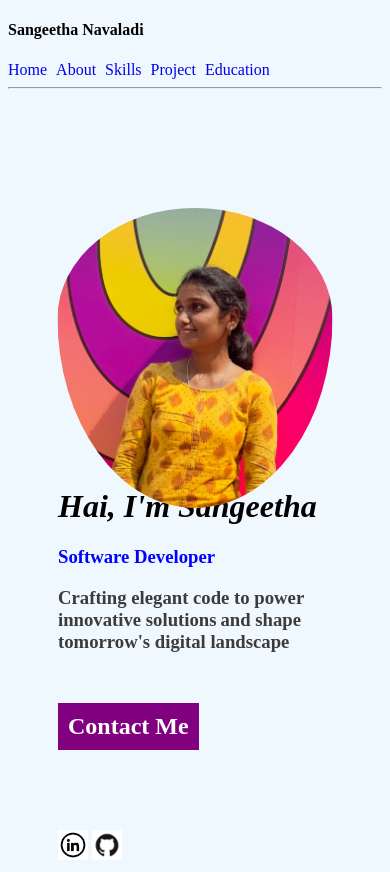
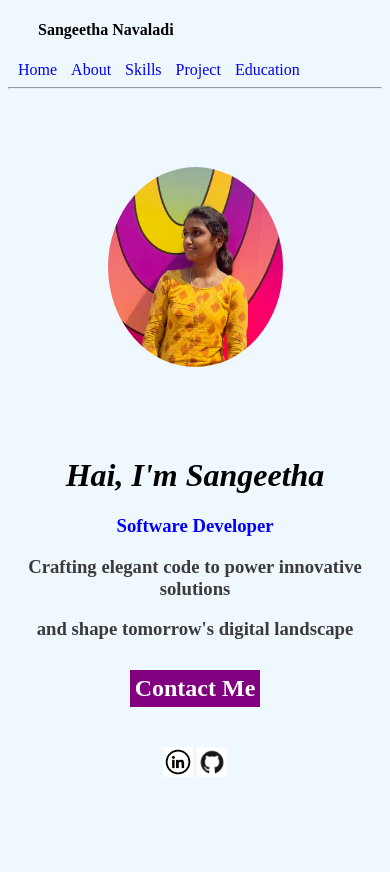
Before and after one commit to SangeethaNavaladi/Portfolio, a plain HTML site: page index.html in a window 390 px wide. After the commit the page ends 844 px from the top, so only its background shows below. Drawn offline with Linux system fonts and the light colour scheme.

Commit message:
style.css

```diff
--- a/style.css
+++ b/style.css
@@ -13,6 +13,9 @@ body{
 
 .first ul,li{
     display: inline;
+}
+.menu-toggle{
+    display: none;
 }
 
 h4{
@@ -49,13 +52,16 @@ h3{
 }
 .third{
     color: blue;
+    margin-left: 150px;
+}
+p{
+    margin-left: 150px;
 }
 
 .names{
     font-style: italic;
-}
-.names{
-    color: black;
+    margin-top: -140px;
+    margin-left: 150px;
 }
 
 .linkedin1 {
@@ -67,15 +73,17 @@ h3{
     width: 100%;
     height: auto;
     margin-top: 60px;
+    margin-left: 150px;
 }
 
 .contacts a{
     color: white;
     margin-top: 30px;
+    padding: 10px;
     background-color: purple;
-    padding: 10px;
     display: inline-block;
     text-decoration: none;
+    margin-left: 150px;
 }
 
 .github1 {
@@ -87,61 +95,141 @@ h3{
     width: 100%;
     height: auto;
     margin-top: 60px;
+    margin-left: 150px;
 }
 
-@media only screen and (max-width: 768px) {
-    body{
-        background-color: aliceblue;
-    }
-    .first{
-        background-color: aliceblue;
-        color: black;
-        display: inline;
-    }
-    .first a{
-        text-decoration: none;
+@media (max-width: 1024px) {
+    .first {
+        flex-direction: column;
+        text-align: center;
     }
 
-    .first ul,li{
-        display: inline;
+    .first ul {
+        margin: 10px 0 0 0;
+        padding: 0;
+        flex-direction: column;
+        align-items: center;
+        margin-left: 35%;
     }
 
-    h4{
-        display: block;
-        margin-left: 0px;
+    .first li {
+        margin: 10px 0;
+        margin-right: 10px;
+    }
+    .menu-toggle{
+        display: none;
     }
 
-    .first ul{
-        margin-left: -20px;
-    }
-    .first li{
-        margin-left: -20px;
+    .second {
+        padding: 50px 20px;
     }
 
     .photostyle {
-        border-radius: 50%;
-        height: 300px;
-        width: 275px;
-        position: absolute;
-        top: 40%;
-        left: 50%;
-        padding-top: 80px;
-        transform: translate(-50%, -50%);
-    }
-    .second{
-        padding: 200px;
-    }
-    h3{
-        color: #3c3b3b;
-    }
-    .text{
-        margin-top: -30px;
-        margin-left: 50px;
-    }
-    .text .third{
+        float: none;
+        margin: 20px auto;
         display: block;
     }
-    .text h3 {
-        display: inline;
+
+    .text, .third, p, .names, .linkedinlogo, .githublogo, .contacts a {
+        margin-left: 0;
+        text-align: center;
+        display: block;
+        margin-top: 20px;
+    }
+
+    .names {
+        margin-top: 0;
+    }
+    .contacts a {
+        display: inline-block;
+    }
+    .contacts {
+        text-align: center;
+    }
+    .logo {
+        display: flex;
+        justify-content: center;
     }
 }
+
+@media (max-width: 768px) {
+    .first {
+        flex-direction: column;
+        text-align: center;
+    }
+
+    .first ul {
+        margin: 10px 0 0 0;
+        padding: 0;
+        flex-direction: column;
+        align-items: center;
+        margin-left: 5%;
+    }
+
+    .first li {
+        margin: 10px 0;
+        margin-right: 10px;
+    }
+    .menu-toggle{
+        display: none;
+    }
+    .second {
+        padding: 50px 20px;
+    }
+
+    .photostyle {
+        float: none;
+        margin: 20px auto;
+        display: block;
+    }
+
+    .text, .third, p, .names, .linkedinlogo, .githublogo, .contacts a {
+        margin-left: 0;
+        text-align: center;
+        display: block;
+        margin-top: 20px;
+    }
+
+    .names {
+        margin-top: 0;
+    }
+    .contacts a {
+        display: inline-block;
+    }
+    .contacts {
+        text-align: center;
+    }
+    .logo {
+        display: flex;
+        justify-content: center;
+    }
+}
+
+@media (max-width: 480px) {
+    .first ul{
+        margin-left: 10px;
+    }
+    h4{
+        display: block;
+        margin-right: 10px;
+    }
+
+    .photostyle {
+        height: 200px;
+        width: 175px;
+    }
+
+    .contacts a {
+        padding: 5px;
+        margin-top: 10px;
+        display: inline-block;
+    }
+    .contacts{
+        text-align: center;
+    }
+    .logo {
+        display: flex;
+        justify-content: center;
+    }
+
+    }
```
